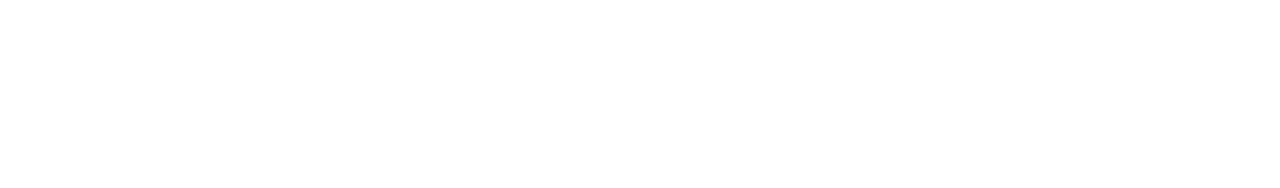
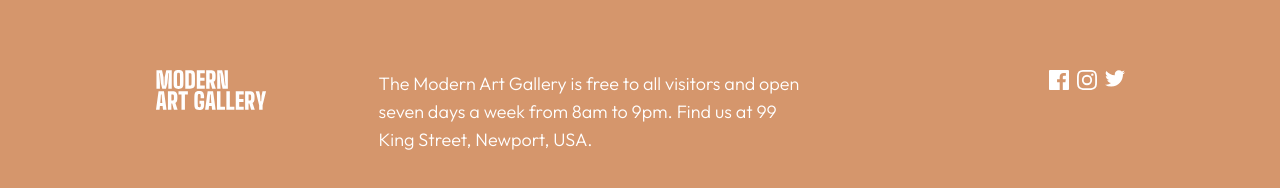
Before and after one commit to AldrinKP/art-gallery, a React (Vite) app: page /location in a window 1280 px wide. Shown: the part 1118-1306 px from the top of the page. Before the commit the page ends 1108 px from the top, so only its background shows below. Built offline with nearby package versions, Linux system fonts and the light colour scheme.

Commit message:
Added footer

```diff
--- a/src/pages/Location.jsx
+++ b/src/pages/Location.jsx
@@ -1,4 +1,5 @@
 import Button from '../components/Button';
+import Footer from '../components/Footer';
 import Map from '../components/Map';
 
 const Location = () => {
@@ -33,6 +34,7 @@ const Location = () => {
 					</div>
 				</div>
 			</div>
+			<Footer bgColor="bg-gold" />
 		</div>
 	);
 };
```
